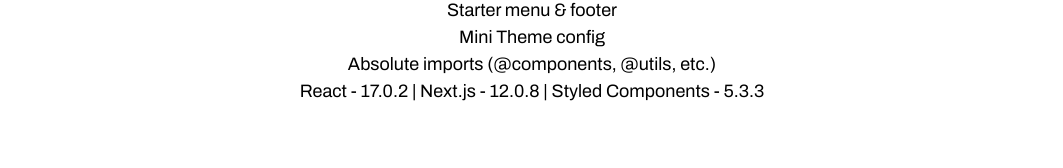
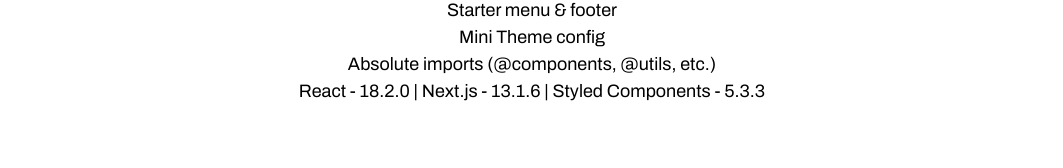
Before and after one commit to KyleShook/nextjs-skeleton-boilerplate, a Next.js app: page / in a window 1280 px wide. Shown: the part 411-579 px from the top of the page, without its empty margins (108-1171 px from the left). Built offline with nearby package versions, Linux system fonts and the light colour scheme.

Commit message:
update version on home and readme

```diff
--- a/pages/index.js
+++ b/pages/index.js
@@ -10,7 +10,7 @@
 			<p>Starter menu & footer</p>
 			<p>Mini Theme config</p>
 			<p>Absolute imports (@components, @utils, etc.)</p>
-			<p>React - 17.0.2 | Next.js - 12.0.8 | Styled Components - 5.3.3</p>
+			<p>React - 18.2.0 | Next.js - 13.1.6 | Styled Components - 5.3.3</p>
 		</section>
 	);
 }
```
Also changed, not shown: 1 other file (tests, documents, lock files or other folders).
